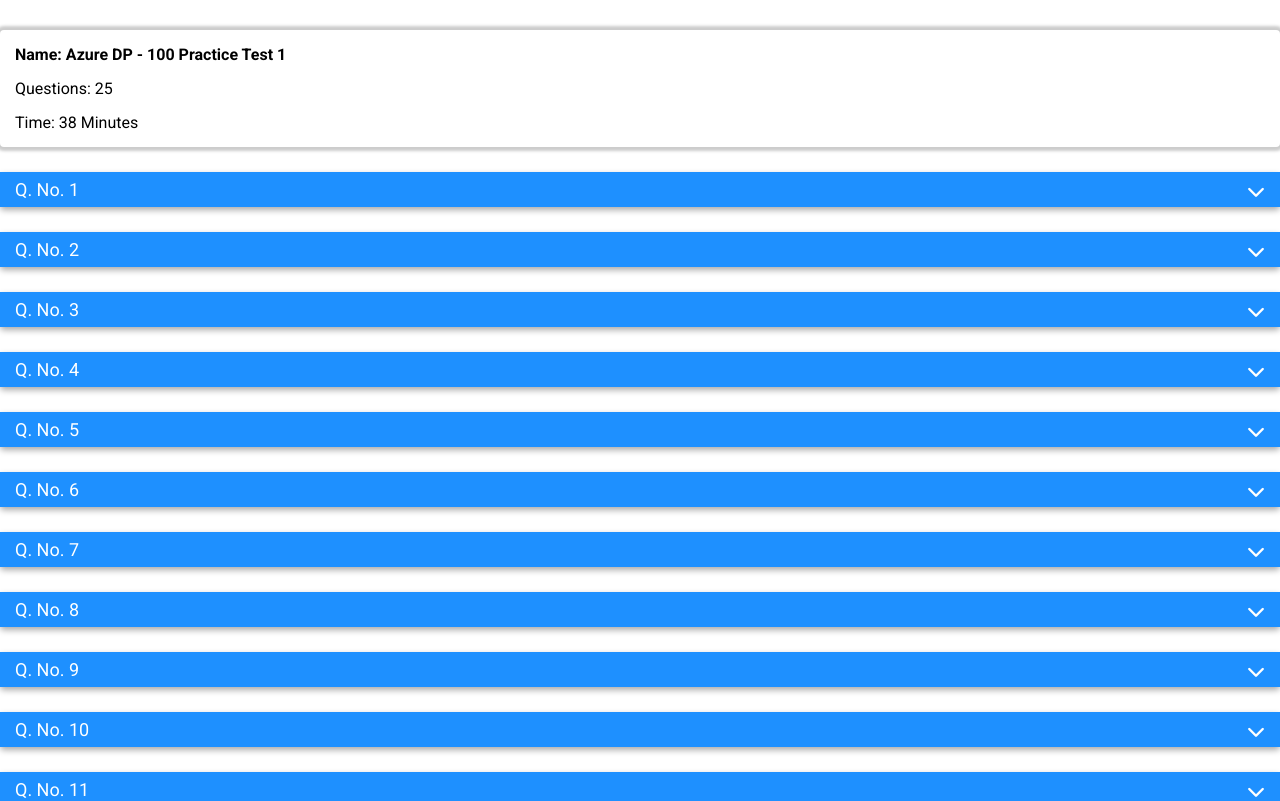
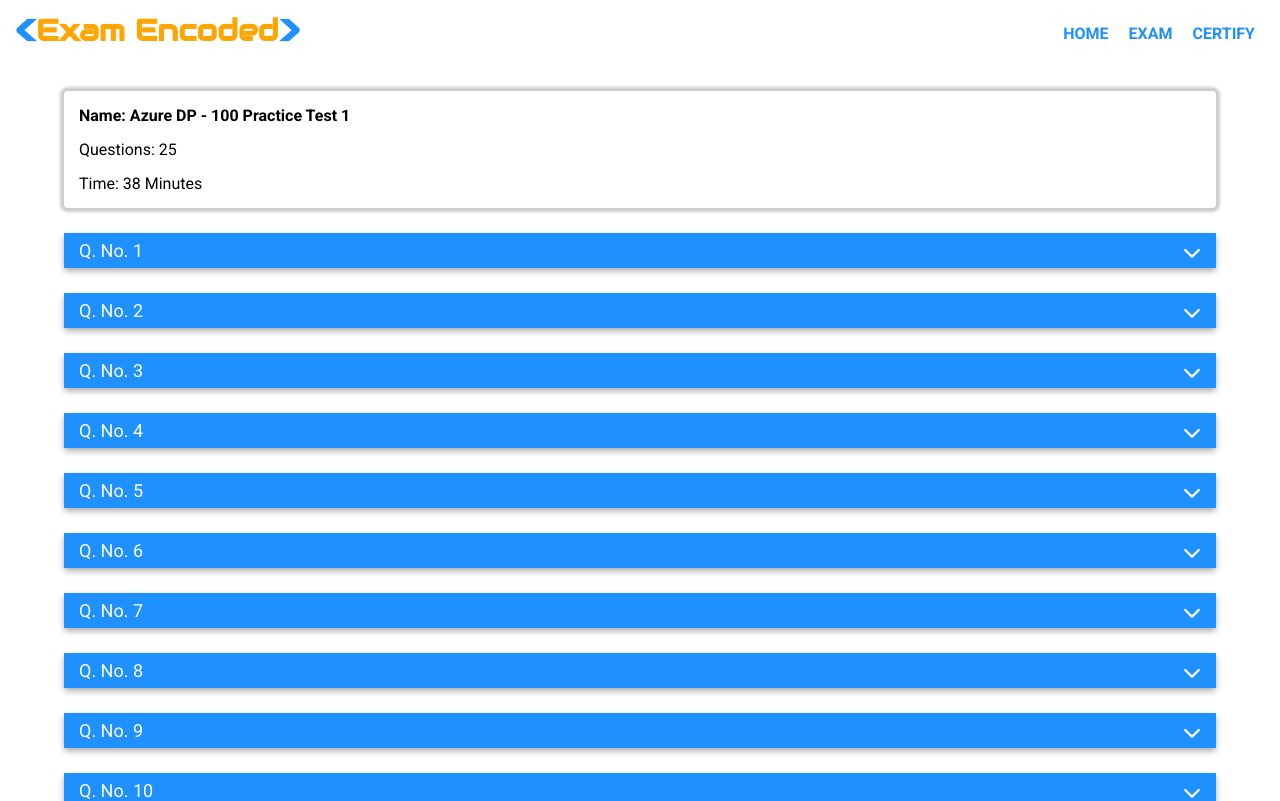
Before and after one commit to codotronix/exen, a React (Create React App) app: page /exen/exam/1 in a window 1280 px wide. Shown: the top 801 px of the page. Built offline with nearby package versions, Linux system fonts and the light colour scheme.

Commit message:
mainLayout created

```diff
--- a/src/App.js
+++ /dev/null
@@ -1,24 +0,0 @@
-import './App.css';
-import Header from './components/layouts/header/Header';
-import Footer from './components/layouts/footer/Footer';
-import Exam from './components/pages/exam/Exam';
-import { MainContextProvider } from './contexts/MainContext';
-import { Notifications } from './components/common';
-
-function App() {
-    return (
-        <MainContextProvider>
-            <div className="App">
-                <Header />
-                <div className='main-container'>
-                    <Exam />
-                </div>
-
-                <Notifications />
-                <Footer />
-            </div>
-        </MainContextProvider>
-    );
-}
-
-export default App;
--- a/src/components/layouts/header/Header.jsx
+++ b/src/components/layouts/header/Header.jsx
@@ -1,10 +1,22 @@
 import styles from "./Header.module.css"
 import { Logo } from "../../common"
+import routes from "../../../routes"
+import { Link } from "react-router-dom"
 
 const Header = () => {
     return (
-        <header className={styles.root}>
+        <header className={styles.header}>
             <Logo size={30} />
+
+            <nav>
+                <ul className={styles.navs}>
+                    {
+                        routes.filter(r => r.displayName).map(r => <li key={r.path}>
+                            <Link to={r.path}>{r.displayName}</Link>
+                        </li>)
+                    }
+                </ul>
+            </nav>
         </header>
     )
 }
--- a/src/components/layouts/header/Header.module.css
+++ b/src/components/layouts/header/Header.module.css
@@ -1,6 +1,33 @@
-.root {
+.header {
     display: flex;
     align-items: center;
     justify-content: space-between;
     padding: 5px 15px;
 }
+
+.navs {
+    display: flex;
+}
+.navs li a {
+    display: inline-block;
+    padding: 5px 10px 10px;
+    text-decoration: none;
+    text-transform: uppercase;
+    color: var(--primary-color-1);
+    font-weight: bold;
+    position: relative;
+}
+.navs li a::after {
+    content: '';
+    height: 5px;
+    width: 100%;
+    position: absolute;
+    bottom: 0;
+    left: 0;
+    background: var(--secondary-color-1);
+    transform: scaleX(0);
+    transition: all 300ms linear;
+}
+.navs li a:hover::after {
+    transform: scaleX(1);
+}
--- /dev/null
+++ b/src/components/layouts/index.js
@@ -0,0 +1,5 @@
+import MainLayout from "./main/MainLayout";
+
+export {
+    MainLayout
+}
--- a/src/components/layouts/main/MainLayout.jsx
+++ b/src/components/layouts/main/MainLayout.jsx
@@ -0,0 +1,23 @@
+import styles from "./MainLayout.module.css"
+import Header from "../header/Header"
+import Footer from "../footer/Footer"
+import { MainContextProvider } from "../../../contexts/MainContext"
+import { Notifications } from "../../common"
+
+const MainLayout = props => {
+    const { children } = props
+    return (
+        <MainContextProvider>
+
+            <Header />
+            <div className={styles.mainLayout}>
+                {children}
+            </div>
+            <Notifications />
+            <Footer />
+
+        </MainContextProvider>
+    )
+}
+
+export default MainLayout
--- a/src/App.css
+++ b/src/components/layouts/main/MainLayout.module.css
@@ -1,6 +1,6 @@
-.main-container {
+.mainLayout {
     width: 90vw;
     max-width: 1200px;
     margin: 25px auto;
-    min-height: calc(100vh - 100px);
+    min-height: calc(100vh - 120px);
 }
--- a/src/index.js
+++ b/src/index.js
@@ -1,18 +1,27 @@
 import React from 'react';
 import ReactDOM from 'react-dom/client';
 import './index.css';
-import App from './App';
 import reportWebVitals from './reportWebVitals';
 import {
   createBrowserRouter,
   RouterProvider,
 } from "react-router-dom";
-import { routes } from './routes';
+import routes from './routes';
 import { MainContextProvider } from './contexts/MainContext';
+import { MainLayout } from './components/layouts';
 
-const router = createBrowserRouter(routes, {
+// wrapped each page component inside the common layout
+const wrappedRoutes = routes.map(r => ({
+  ...r,
+  element: <MainLayout><r.component /></MainLayout>
+}))
+
+// create the router
+const router = createBrowserRouter(wrappedRoutes, {
   basename: "/exen",
 })
+
+
 
 const root = ReactDOM.createRoot(document.getElementById('root'));
 root.render(
```
Also changed, not shown: src/routes.jsx (+6 -4 lines), 1 other file (tests, documents, lock files or other folders).
